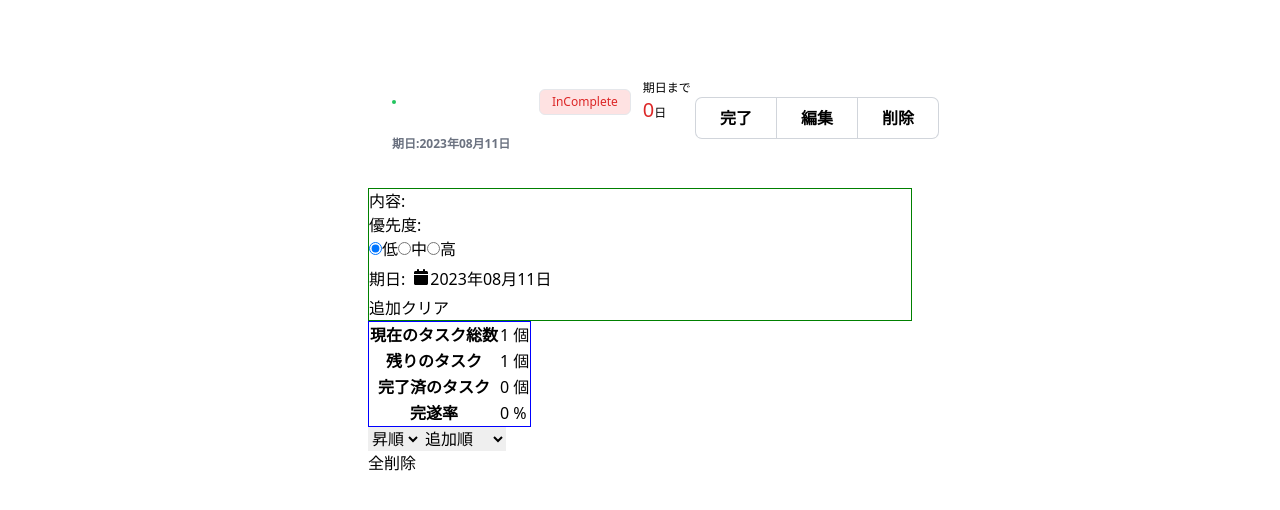
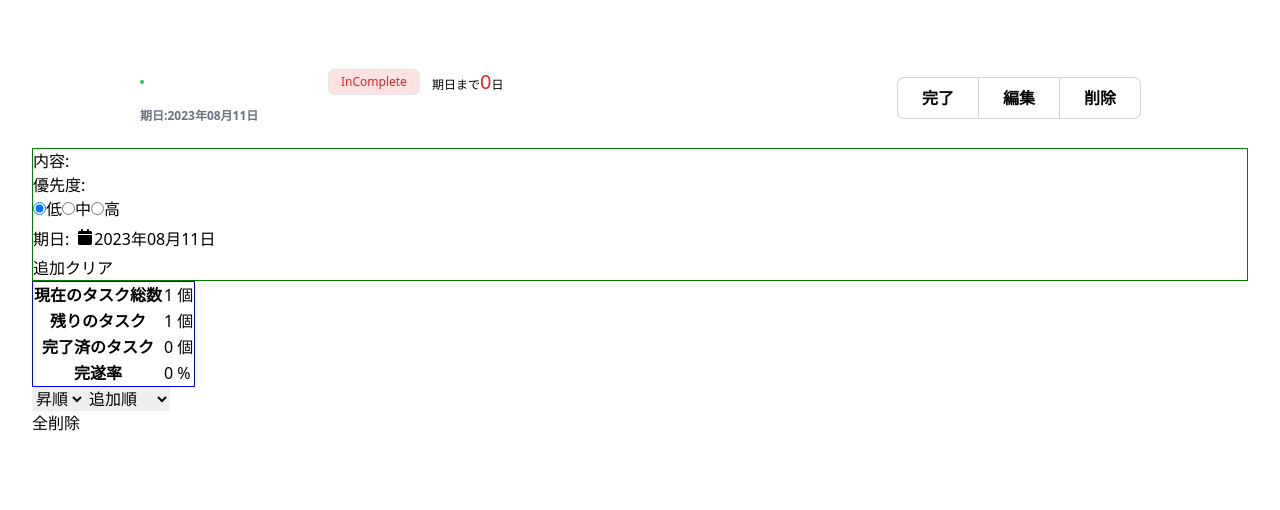
Before and after one commit to yasu-pro/ToDoList_Weather-app, a Next.js app: page / in a window 1280 px wide. Both pictures are taken after a click on the button "追加". Shown: the top 510 px of the page. Built offline with nearby package versions, Linux system fonts and the light colour scheme.

Commit message:
Fix: コンテンツの余白等調整

```diff
--- a/components/TodoItem.js
+++ b/components/TodoItem.js
@@ -29,7 +29,7 @@ const TodoItem = ({ todo }) => {
     }
 
     return (
-        <li key={todo.id} className="pt-5 pb-5 flex justify-between items-center">
+        <li key={todo.id} className="pt-5 pr-3 pb-5 pl-3 flex justify-between items-center">
 
             <div>
                 <div className="flex items-center gap-x-3">
@@ -50,7 +50,7 @@ const TodoItem = ({ todo }) => {
                         }
                     </span>
 
-                    <p className="w-40 overflow-hidden text-sm leading-6 font-semibold">{todo.text}</p>
+                    <p className="w-40 truncate overflow-hidden text-sm leading-6 font-semibold">{todo.text}</p>
 
                     <p className={`text-xs pt-1 pr-3 pb-1 pl-3 rounded-md border border-opacity-20 ${todo.completed !== true ? "bg-red-100 only:border-red-500" :"bg-green-100 border-green-500"}`}>
                         <span className={`${todo.completed !== true ? "text-red-600" : "text-green-600"} leading-4 font-normal`}>
--- a/components/TodoList.js
+++ b/components/TodoList.js
@@ -8,7 +8,7 @@ const TodoList = ({ todos }) => {
     const sortedTodos = SortOptions({todos})
 
     return (
-        <ul className="pt-3 pr-6 pb-3 pl-6">
+        <ul className="max-w-screen-lg mx-auto">
             {sortedTodos.length > 0 ? (
                 sortedTodos.map((todo) => <TodoItem key={todo.id} todo={todo} />)
             ) : (
--- a/components/layout.js
+++ b/components/layout.js
@@ -7,7 +7,7 @@ const siteTitle = 'ToDoリスト';
 
 const Layout = ({children}) => {
     return (
-        <div className={styles.container}>
+        <div>
             <Head>
                 <link rel="icon" href="/favicon.ico" />
                 <meta
--- a/pages/index.js
+++ b/pages/index.js
@@ -12,7 +12,7 @@ export default function Home() {
     const listData = allTodoListData ? Object.values(allTodoListData) : [];
     return (
         <Layout>
-            <div>
+            <div className="md:pl-8 md:pr-8 sm:pl-6 sm:pr-6 pt-12 pb-12 pl-4 pr-4">
                 <TodoList todos={listData} />
                 <AddTodoForm />
                 <TodoSummary todos={listData}/>
```
